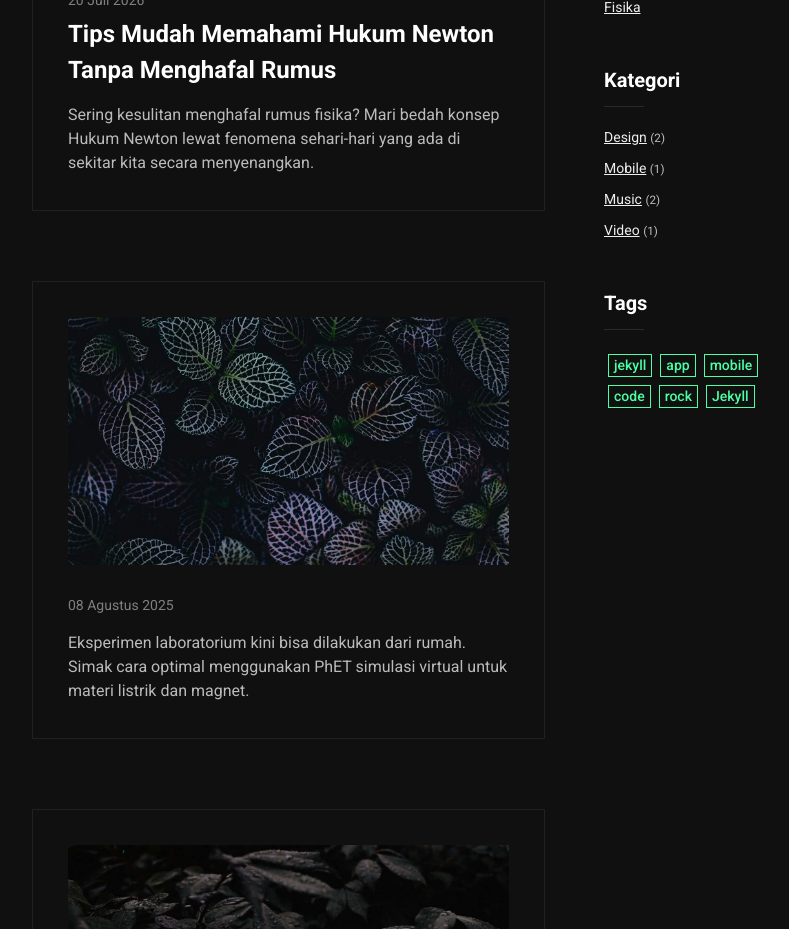
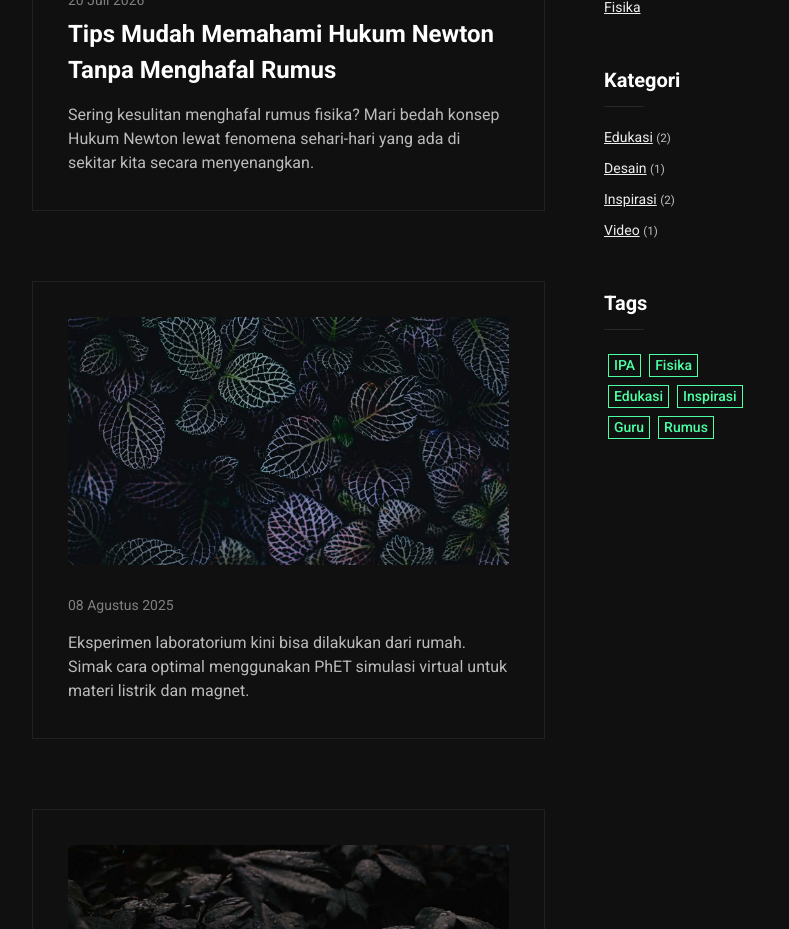
Before and after one commit to solehudinbaik90/portofolio9, a Next.js app: page /blog in a window 1280 px wide. Shown: the part 1340-2269 px from the top of the page, without its empty margins (224-1013 px from the left). Built offline with nearby package versions, Linux system fonts and the light colour scheme.

Commit message:
Update blog categories and tags for relevancy

```diff
--- a/src/data/blog.js
+++ b/src/data/blog.js
@@ -7,12 +7,12 @@ const posts = [
 ];
 
 export const categories = [
-  { name: "Design", count: 2 },
-  { name: "Mobile", count: 1 },
-  { name: "Music", count: 2 },
+  { name: "Edukasi", count: 2 },
+  { name: "Desain", count: 1 },
+  { name: "Inspirasi", count: 2 },
   { name: "Video", count: 1 },
 ];
 
-export const tags = ["jekyll", "app", "mobile", "code", "rock", "Jekyll"];
+export const tags = ["IPA", "Fisika", "Edukasi", "Inspirasi", "Guru", "Rumus"];
 
 export default posts;
```
